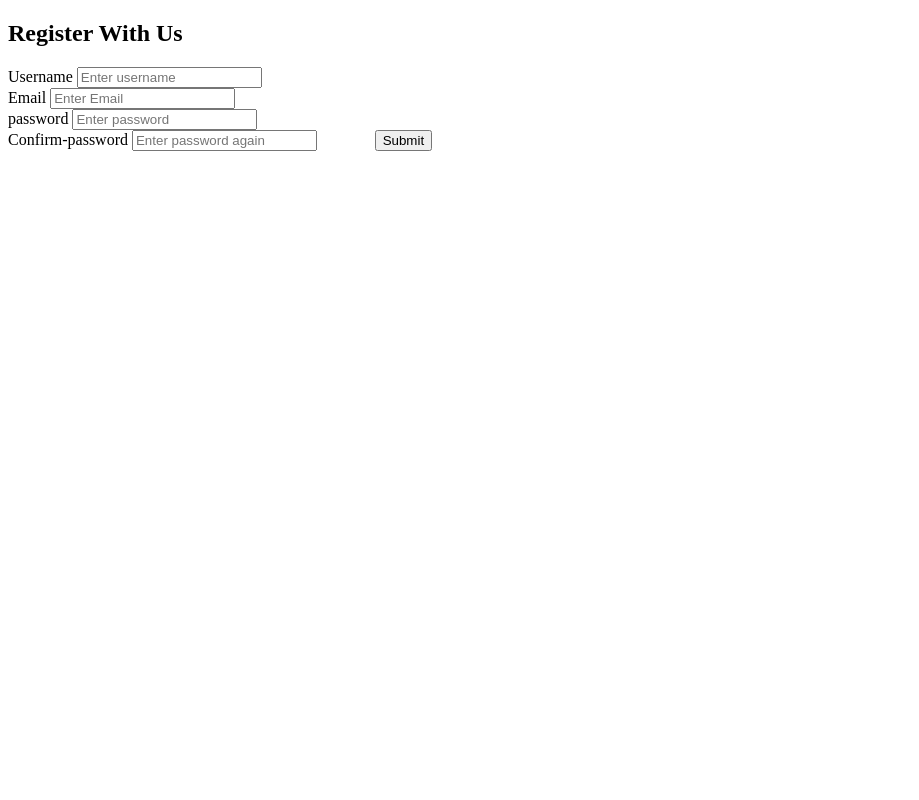
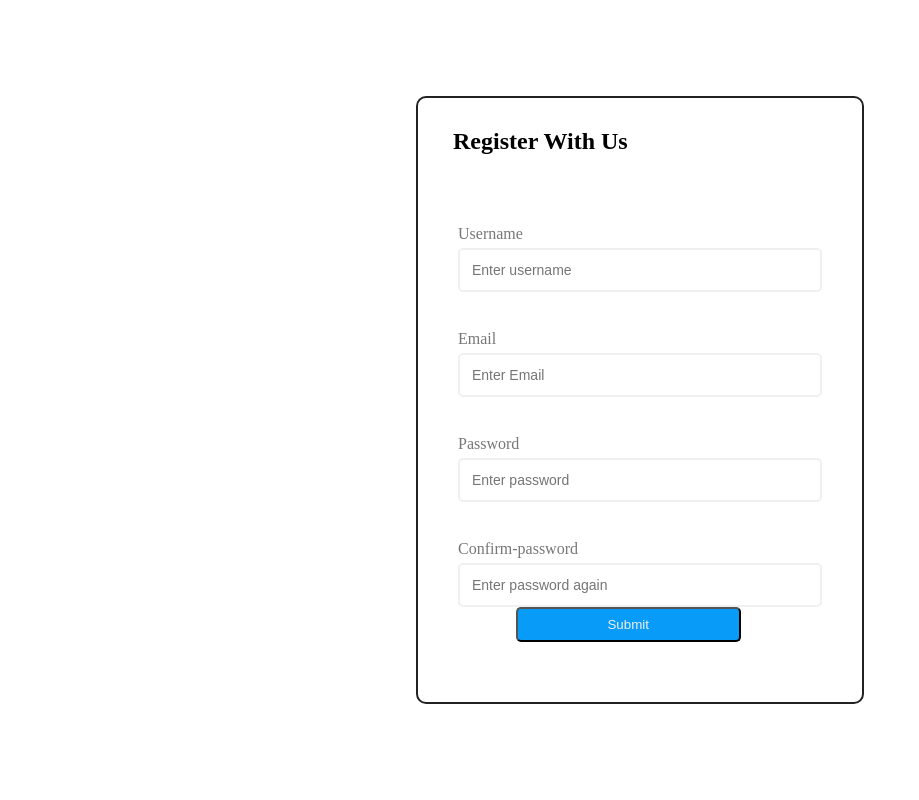
Before and after one commit to Bhoopendrathakur/OSLBHO_assignments, a PHP site: page / in a window 1280 px wide. Shown: the whole page, without its empty margins (0-919 px from the left). Run offline with PHP 8.4, Linux system fonts and the light colour scheme.

Commit message:
JS02:Modification in JS file

```diff
--- a/JS02/Form Validation/index.html
+++ b/JS02/Form Validation/index.html
@@ -21,16 +21,17 @@
             <input type="text" id="Email" placeholder="Enter Email"><small>Error msg</small>
 
         </div><div class="form-control">
-            <label >password</label>
-            <input type="text" id="password" placeholder="Enter password">
+            <label >Password</label>
+            <input type="text" id="Password" placeholder="Enter password">
             <small>Error msg</small>
         </div><div class="form-control">
             <label >Confirm-password</label>
-            <input type="text" id="Confirm-password" placeholder="Enter password again"><small>Error msg</small>
+            <input type="text" id="Cpassword" placeholder="Enter password again"><small>Error msg</small>
             <button class="submit">Submit</button>
 
         </div>
     </form>
 </div>
+<script src="script.js"></script>
 </body>
 </html>
--- a/JS02/Form Validation/style.css
+++ b/JS02/Form Validation/style.css
@@ -1,24 +1,63 @@
-/* .body{
-/* background-color: yellow; */
-/* background-repeat: no-repeat; */
-/* display: flex; */
-/* align-items: center; */
-/* justify-content: center; */
-/* min-height: 100vh; */
-/* width: 100vw; */
- */
+*{
+    margin: 0;
+    padding: 0;
+    box-sizing: border-box;
+}
+:root {
+    --lg-color:rgb(184, 184, 239);
+}
+body{
+    display: flex;
+    align-items: center;
+    justify-content: center;
+    min-height: 100vh;
+    width: 100vw;
+}
 .container{
-    background-color: aqua;
+    background-color: #fff;
     border-radius: 10px;
-    -webkit-border-radius: 10px;
-    box-shadow: 0 2.8px 2.2px rgba(0,0,0,0.034), 0 6.7px 5.3px rgba(0,0,0,0.048),0 12.;
-    overflow: hidden;
-    /* width: (100vw - 65vw); */
- /* max-width: 100%; */
- width: 400px;
- height: 1000px;
+    -webkit-border-radius:10px;
+    /* box-shadow:0 2.8px 2.2px rgba(0, 0,0,0.034 */
+    width:calc(100vw - 65vw);
+    max-width: 100%;
+     border:2px solid #222;
 }
-.header h2{
+label{
+    color: #777;
+}
+.form{
+    padding: 40px;
+}
+.form-control{
+    margin-bottom: 20px;
+    position: relative;
+}
+.form-control label{
+    display:inline-block;
+    margin-bottom: 5px;
+
+}
+.form-control input{
+     width: 100%;
+     border:2px solid #f0f0f0;
+     border-radius: 5px;
+     display: block;
+     font: 1em sans-serif;
+     font-size: 14px;
+     padding: 12px;
+}
+.form-control input:focus{
+outline:0;
+border-color: #777;
+}
+
+.Header{
+    /* background: blueviolet; */
+    padding:30px 0;
+    padding-left: 35px;
+}
+.header h2 {
+    color:#222;
     font-size: 24px;
     text-transform: uppercase;
     text-align: center;
@@ -35,25 +74,30 @@
     margin-top: 20px;
     width: 100%;
     font-weight: bold;
+    text-transform: uppercase;
     transition: all is ease;
 }
-.form .btn:hover{
+.form .btn:hover
+   {
     background: aqua;
-}
-.form-control input:focus{
-    outline: 0;
-    border-color: black;
-
 }
 .form-control.sucess input{
     border-color: green;
 }
 
 
-.form-control.error input{
-    border-color: red;
+.form-control.error input{border-color: red;
 }
 
 .form-control small{
     visibility: hidden;
+    color: orangered;}
+
+.submit{
+    display: inline-block;
+    background-color: rgb(8, 156, 248);
+    width: 225px;
+    height: 35px;
+    border-radius: 5px;
+    color: #f0f0f0;
 }
```
Also changed, not shown: JS02/Form Validation/script.js (added, +50 -0 lines).
